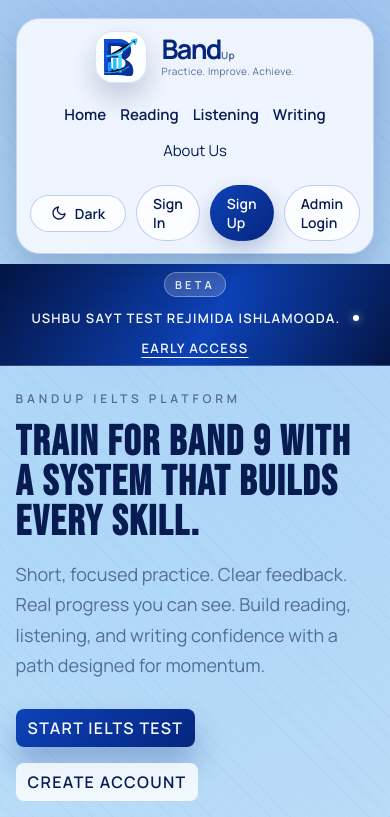
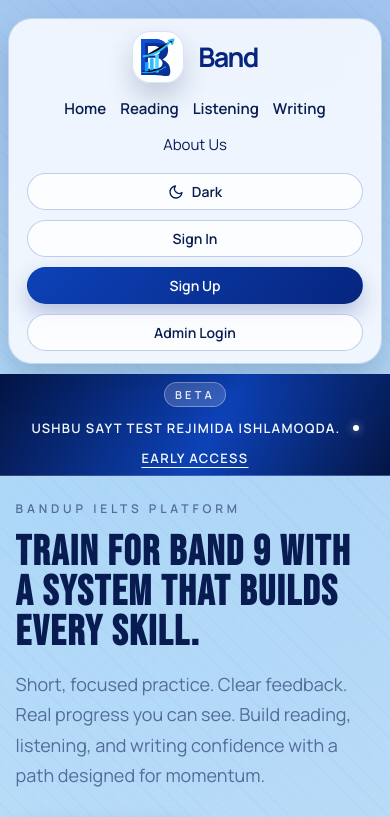
Before and after one commit to rakhimovdev/unverse_frontend, a React (Create React App) app: page / in a window 390 px wide. Shown: the top 817 px of the page. Built offline with nearby package versions, Linux system fonts and the light colour scheme.

Commit message:
add all auio funcction

```diff
--- a/src/components/Navbar/Navbar.css
+++ b/src/components/Navbar/Navbar.css
@@ -2,7 +2,7 @@
 
 .site-nav {
     display: flex;
-    width: min(1180px, 92%);
+    width: min(1380px, 96%);
     margin: 24px auto 12px;
     border-radius: 24px;
     background: var(--u-glass-bg);
@@ -18,7 +18,7 @@
     justify-content: space-between;
     width: 100%;
     padding: 12px 18px;
-    gap: 20px;
+    gap: 14px;
 }
 
 .brand {
@@ -26,6 +26,8 @@
     align-items: center;
     gap: 14px;
     text-decoration: none;
+    flex-shrink: 0;
+    min-width: 0;
 }
 
 .brand-mark {
@@ -78,10 +80,13 @@
 .site-nav__links {
     display: flex;
     align-items: center;
-    gap: 22px;
+    justify-content: center;
+    gap: clamp(12px, 1.4vw, 22px);
     list-style: none;
     font-family: "Manrope", sans-serif;
     font-weight: 600;
+    flex: 1 1 auto;
+    min-width: 0;
 }
 
 .site-nav__link {
@@ -93,6 +98,7 @@
     background: transparent;
     border: none;
     cursor: pointer;
+    white-space: nowrap;
 }
 
 .site-nav__link::after {
@@ -119,13 +125,17 @@
     display: flex;
     align-items: center;
     gap: 10px;
+    margin-left: auto;
+    min-width: 0;
+    flex-shrink: 1;
 }
 
 .site-nav__actions-group {
     display: flex;
     align-items: center;
     gap: 10px;
-    flex-wrap: wrap;
+    flex-wrap: nowrap;
+    min-width: 0;
 }
 
 .site-nav__profile {
@@ -136,6 +146,18 @@
     border-radius: 999px;
     background: var(--u-glass-elevated);
     border: 1px solid rgba(var(--u-primary-rgb), 0.18);
+    min-width: 0;
+    max-width: min(280px, 100%);
+}
+
+.site-nav__profile-link {
+    text-decoration: none;
+    transition: transform 0.2s ease, border-color 0.2s ease, background 0.2s ease;
+}
+
+.site-nav__profile-link:hover {
+    transform: translateY(-1px);
+    border-color: rgba(var(--u-primary-rgb), 0.32);
 }
 
 .site-nav__avatar {
@@ -161,16 +183,23 @@
     display: flex;
     flex-direction: column;
     gap: 2px;
+    min-width: 0;
 }
 
 .site-nav__profile-copy strong {
     font-size: 13px;
     color: var(--u-ink);
+    white-space: nowrap;
+    overflow: hidden;
+    text-overflow: ellipsis;
 }
 
 .site-nav__plan {
     font-size: 11px;
     color: var(--u-muted);
+    white-space: nowrap;
+    overflow: hidden;
+    text-overflow: ellipsis;
 }
 
 .site-nav__plan.is-pro {
@@ -190,6 +219,7 @@
     border: 1px solid transparent;
     transition: transform 0.2s ease, box-shadow 0.2s ease, background 0.2s ease;
     cursor: pointer;
+    white-space: nowrap;
 }
 
 .nav-btn--primary {
@@ -226,7 +256,33 @@
     background: var(--u-card-bg-strong);
 }
 
-@media (max-width: 1024px) {
+@media (max-width: 1280px) {
+    .site-nav {
+        width: min(1240px, 96%);
+    }
+
+    .brand-text span:last-child {
+        display: none;
+    }
+
+    .site-nav__links {
+        gap: 12px;
+    }
+
+    .site-nav__actions-group {
+        gap: 8px;
+    }
+
+    .site-nav__profile {
+        max-width: 220px;
+    }
+
+    .nav-btn {
+        padding: 8px 14px;
+    }
+}
+
+@media (max-width: 1120px) {
     .site-nav__inner {
         flex-wrap: wrap;
         justify-content: center;
@@ -235,22 +291,31 @@
     .site-nav__links {
         flex-wrap: wrap;
         justify-content: center;
+        width: 100%;
     }
 
     .site-nav__actions {
         width: 100%;
+        justify-content: center;
+        flex-wrap: wrap;
+    }
+
+    .site-nav__actions-group {
+        flex-wrap: wrap;
         justify-content: center;
     }
 
     .site-nav__profile {
         width: 100%;
         justify-content: center;
+        max-width: 100%;
     }
 }
 
 @media (max-width: 720px) {
     .site-nav {
         margin: 18px auto 10px;
+        width: min(96%, 560px);
     }
 
     .brand-mark {
@@ -270,4 +335,13 @@
     .site-nav__links {
         gap: 14px;
     }
+
+    .site-nav__actions-group,
+    .site-nav__actions {
+        width: 100%;
+    }
+
+    .nav-btn {
+        width: 100%;
+    }
 }
--- a/src/components/Navbar/Navbar.js
+++ b/src/components/Navbar/Navbar.js
@@ -105,7 +105,11 @@
                         )
                     ) : (
                         <div className="site-nav__actions-group">
-                            <div className="site-nav__profile">
+                            <Link
+                                className="site-nav__profile site-nav__profile-link"
+                                to={accountHref}
+                                aria-label={`${accountLabel} sahifasiga o'tish`}
+                            >
                                 <div className="site-nav__avatar">
                                     {user?.avatar ? (
                                         <img src={user.avatar} alt={displayName} />
@@ -123,7 +127,7 @@
                                         {planSummary.detail}
                                     </span>
                                 </div>
-                            </div>
+                            </Link>
 
                             {!planSummary.isPro && role !== "admin" && role !== "teacher" && (
                                 <Link className="nav-btn nav-btn--primary" to="/upgrade">
@@ -134,12 +138,6 @@
                             <button className="nav-btn nav-btn--ghost" onClick={handleLogout}>
                                 Logout
                             </button>
-                            <Link
-                                className="nav-btn nav-btn--ghost"
-                                to={accountHref}
-                            >
-                                {accountLabel}
-                            </Link>
 
                             {role === "teacher" && (
                                 <>
```
